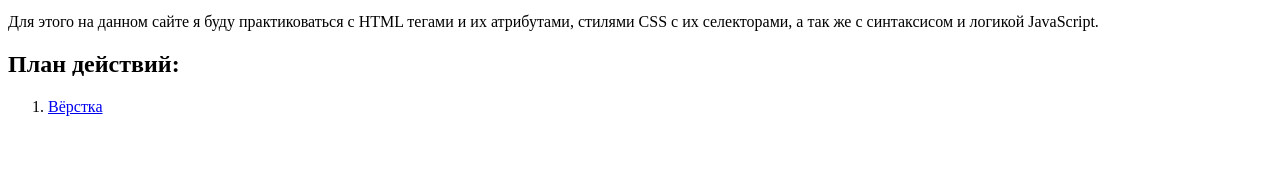
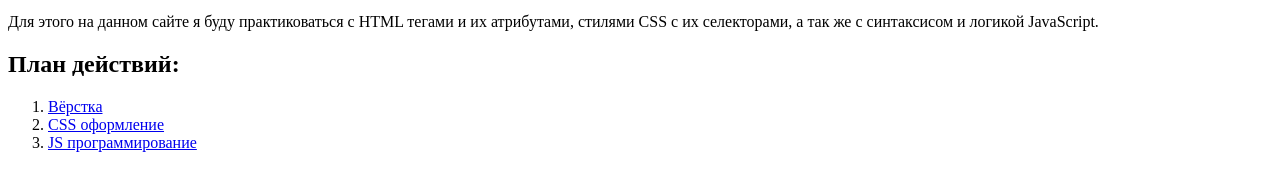
Before and after one commit to DarkAngel8991/site, a plain HTML site: page index.html in a window 1280 px wide. Shown: the part 119-310 px from the top of the page. Drawn offline with Linux system fonts and the light colour scheme.

Commit message:
Update index.html

```diff
--- a/index.html
+++ b/index.html
@@ -21,7 +21,13 @@
     </h2>
     <ol>
         <li>
-            <a href="D:\Downloads\Code\.vscode\pages\html_layout.html">Вёрстка</a>
+            <a href="pages/html_layout.html">Вёрстка</a>
+        </li>
+        <li>
+            <a href="pages/css_layout.html">CSS оформление</a>
+        </li>
+        <li>
+            <a href="pages/js_coding.html">JS программирование</a>
         </li>
     </ol>
 </body>
```
